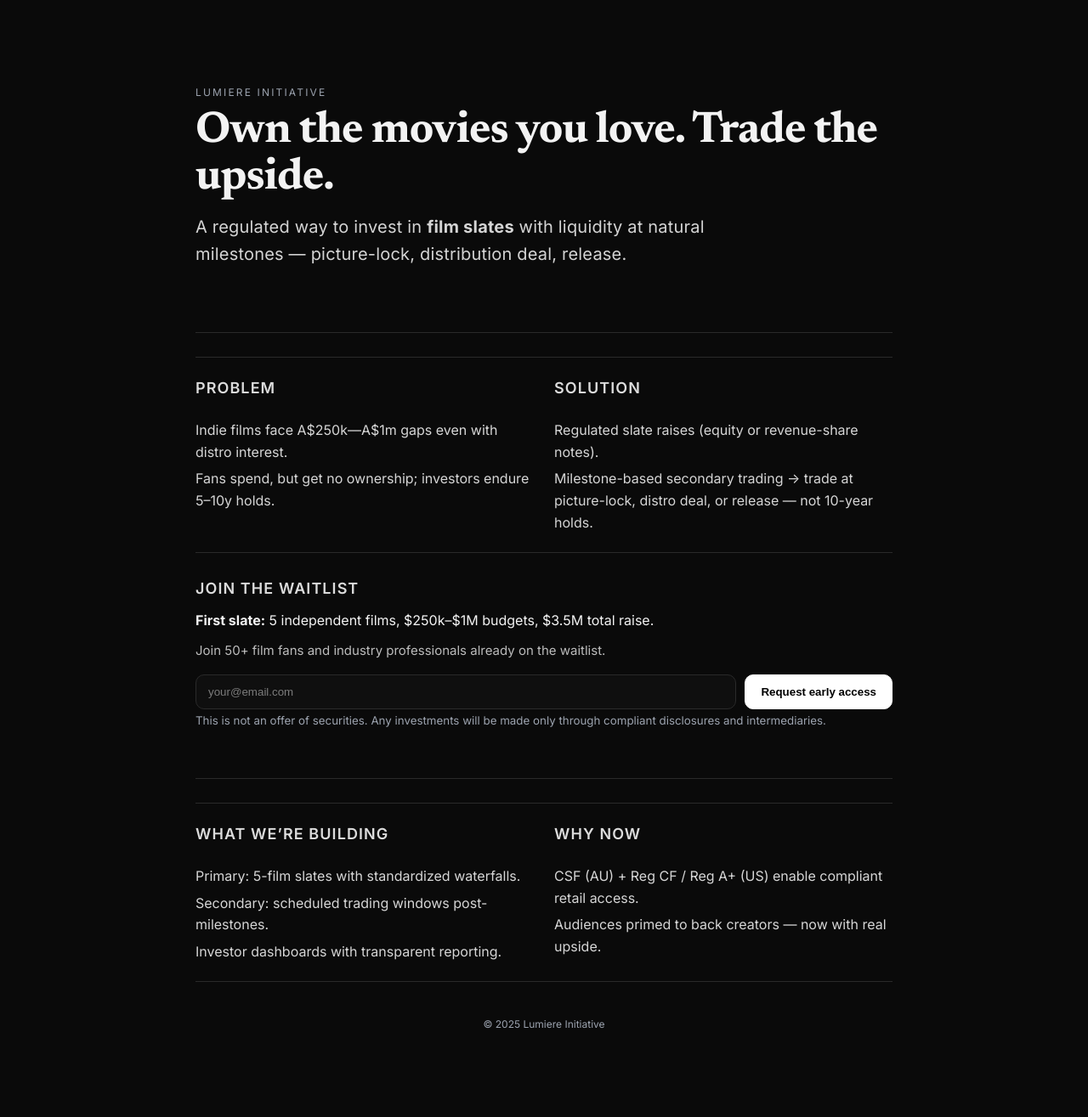
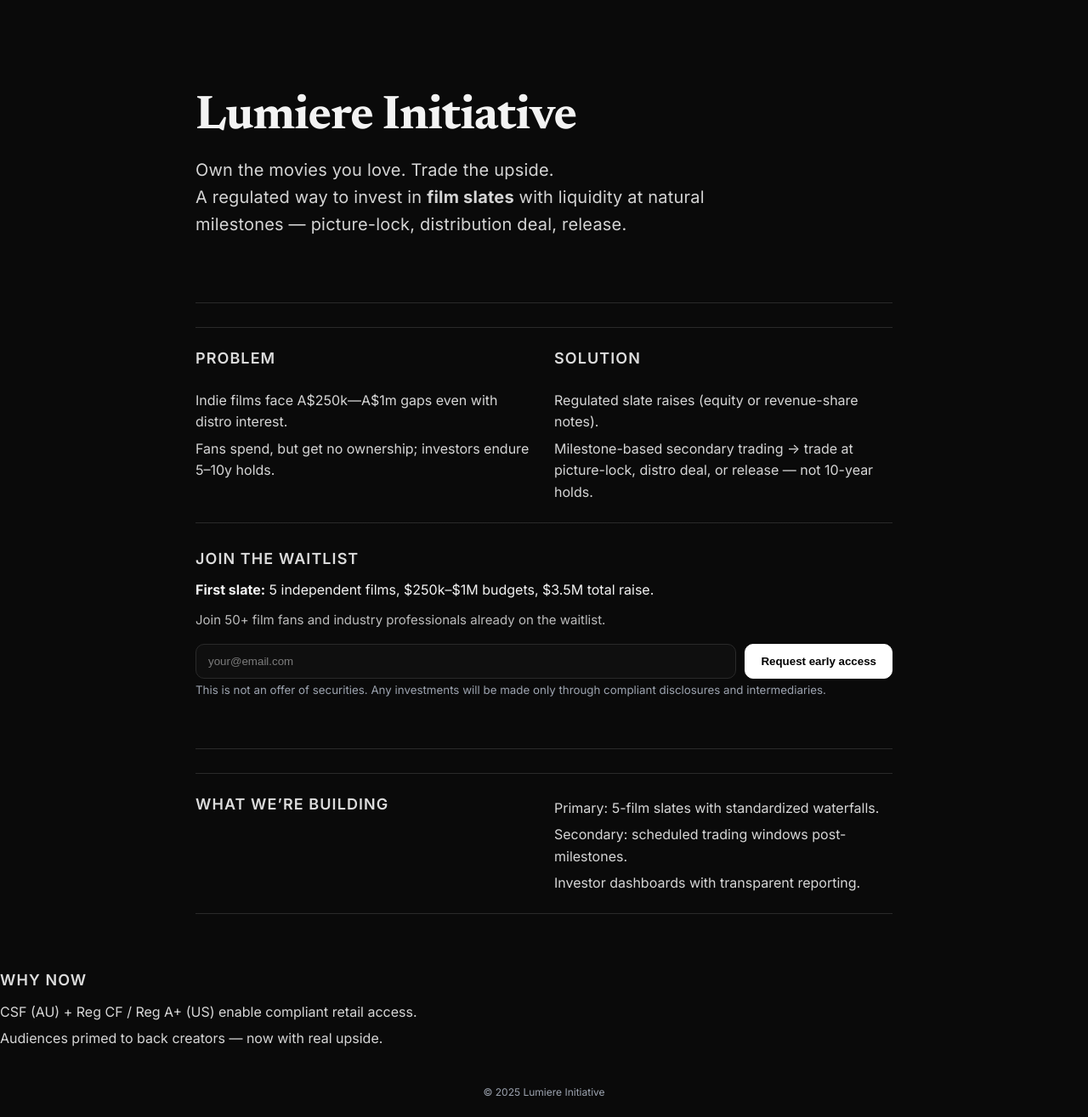
Before and after one commit to jawada098/lumiere-landing, a plain HTML site: page index.html in a window 1280 px wide. Shown: the part 61-1376 px from the top of the page at 85% size. Drawn offline with Linux system fonts and the light colour scheme.

Commit message:
Update index.html

```diff
--- a/index.html
+++ b/index.html
@@ -58,8 +58,8 @@
 <body class="grain">
   <div class="wrap">
     <header>
-      <div class="eyebrow">Lumiere Initiative</div>
-      <h1>Own the movies you love. Trade the upside.</h1>
+      <h1 style="font-size:56px; font-weight:700; margin-bottom:16px;">Lumiere Initiative</h1>
+      <div class="dek">Own the movies you love. Trade the upside.</div>
       <div class="dek">A regulated way to invest in <strong>film slates</strong> with liquidity at natural milestones — picture-lock, distribution deal, release.</div>
     </header>
 
@@ -79,7 +79,6 @@
           <li>Regulated slate raises (equity or revenue-share notes).</li>
           <li>Milestone-based secondary trading → trade at picture-lock, distro deal, or release — not 10-year holds.</li>
         </ul>
-      </div>
     </section>
 
     <section>
@@ -99,7 +98,6 @@
     <div class="rule"></div>
 
     <section class="strip">
-      <div class="col">
         <h2>What we’re building</h2>
         <ul class="list">
           <li>Primary: 5-film slates with standardized waterfalls.</li>
@@ -113,7 +111,6 @@
           <li>CSF (AU) + Reg CF / Reg A+ (US) enable compliant retail access.</li>
           <li>Audiences primed to back creators — now with real upside.</li>
         </ul>
-      </div>
     </section>
 
     <footer>© <span id="y"></span> Lumiere Initiative</footer>
```
